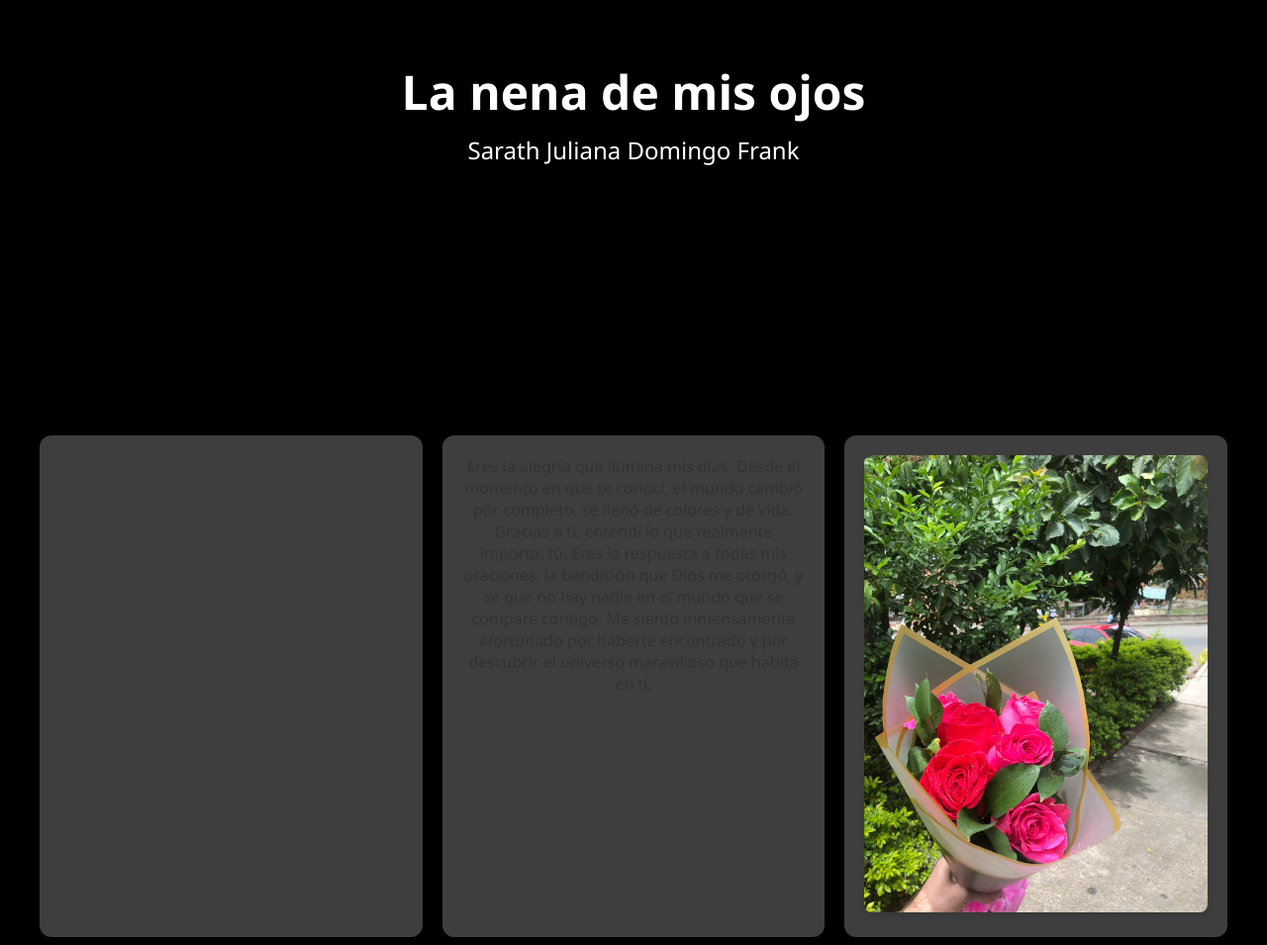
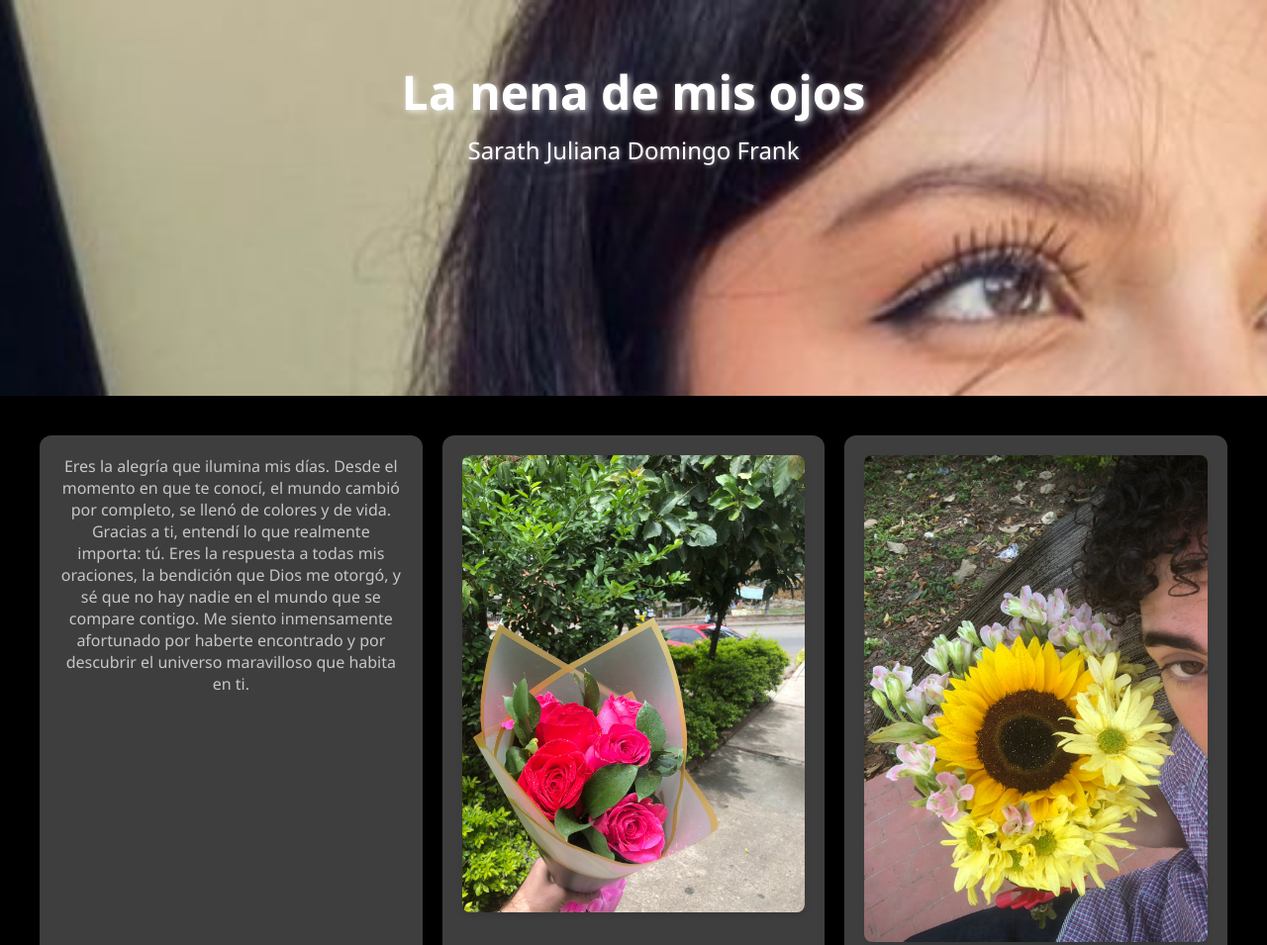
Before and after one commit to youngdigger/juli, a website: page index.html in a window 1280 px wide. Shown: the top 955 px of the page at 99% size. Drawn offline with Linux system fonts and the light colour scheme.

```diff
--- a/index.html
+++ b/index.html
@@ -14,10 +14,7 @@
     </header>
 
     <div class="container">
-        <div class="block block1">
-            <!-- <h2>Esta pagina esta diseñada para hablar de uno de los temas mas importantes en mi vida en los ultimos tiempos, mi niña:</h2> -->
-            <p></p>
-        </div>
+
         <div class="block block4">
 
             <p>Eres la alegría que ilumina mis días. Desde el momento en que te conocí, el mundo cambió por completo, se llenó de colores y de vida. Gracias a ti, entendí lo que realmente importa: tú. Eres la respuesta a todas mis oraciones, la bendición que Dios me otorgó, y sé que no hay nadie en el mundo que se compare contigo. Me siento inmensamente afortunado por haberte encontrado y por descubrir el universo maravilloso que habita en ti.</p>
--- a/styles.css
+++ b/styles.css
@@ -7,11 +7,11 @@
 body {
     font-family: 'Segoe UI', Tahoma, Geneva, Verdana, sans-serif;
     background-color: black;
-    color: #333;
+    color: #d1d1d1;
 }
 
 header {
-    background-image: url('WhatsApp/Image/2024-10-13/at/20.42.45.jpeg'); /* Asegúrate de que esta ruta sea correcta */
+    background-image: url('WhatsApp Image 2024-10-13 at 20.42.45.jpeg'); /* Asegúrate de que esta ruta sea correcta */
     background-size: cover; /* Asegura que la imagen cubra todo el header */
     background-position: center; /* Centra la imagen */
     color: white;
@@ -22,13 +22,13 @@
 
 header h1 {
     font-size: 3rem;
-    text-shadow: 2px 2px 6px rgba(0, 0, 0, 0.7);
+    text-shadow: 2px 2px 6px rgba(255, 255, 255, 0.7);
 }
 
 .subtitle {
     font-size: 1.5rem;
     margin-top: 10px;
-    text-shadow: 1px 1px 4px rgba(0, 0, 0, 0.5);
+    text-shadow: 1px 1px 4px rgba(255, 255, 255, 0.5);
 }
 
 .container {
@@ -45,7 +45,7 @@
     padding: 20px;
     box-shadow: 0 4px 8px rgba(0, 0, 0, 0.1);
     text-align: center;
-    color: #333;
+    color: #c8c5c5;
 }
 
 .photo {
```
